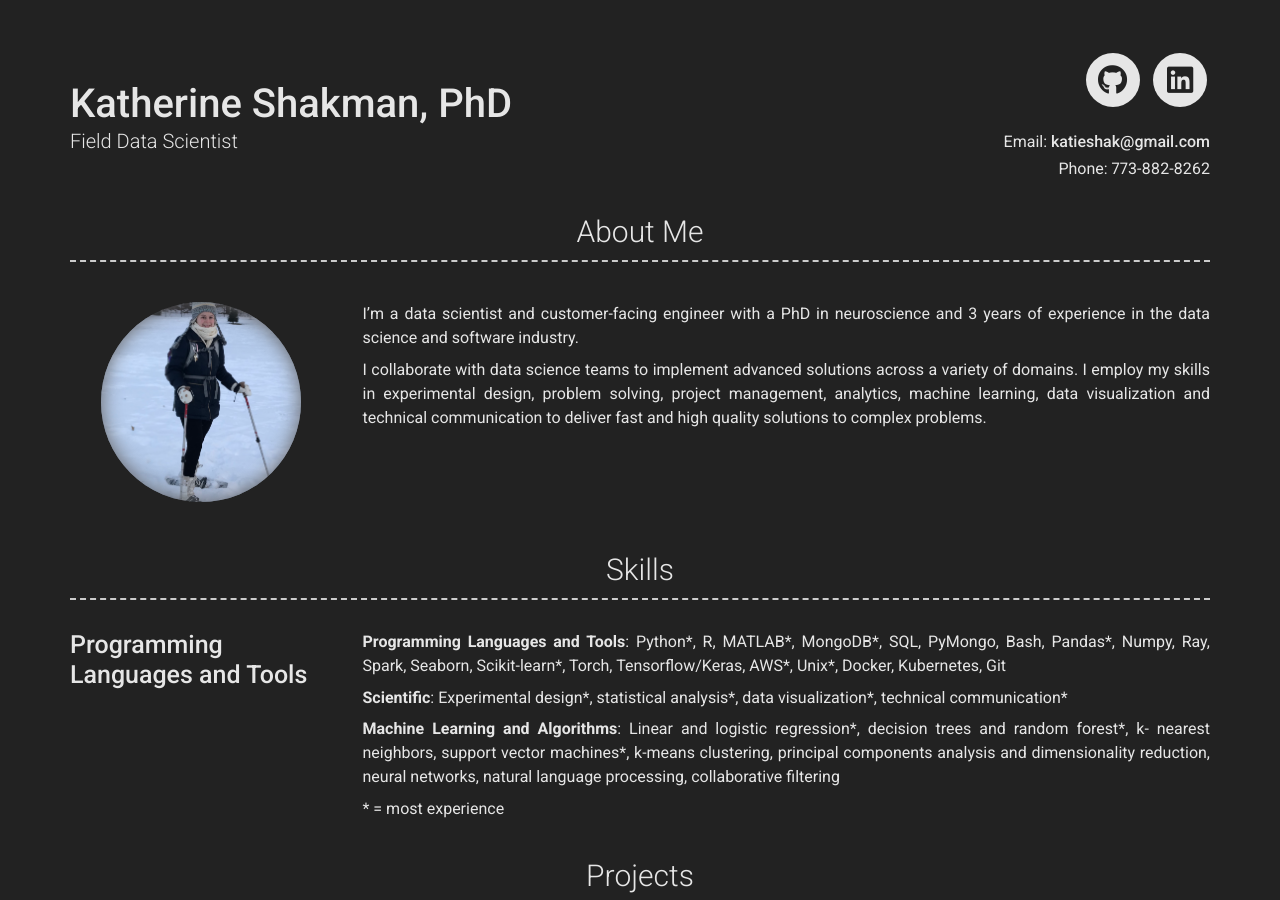
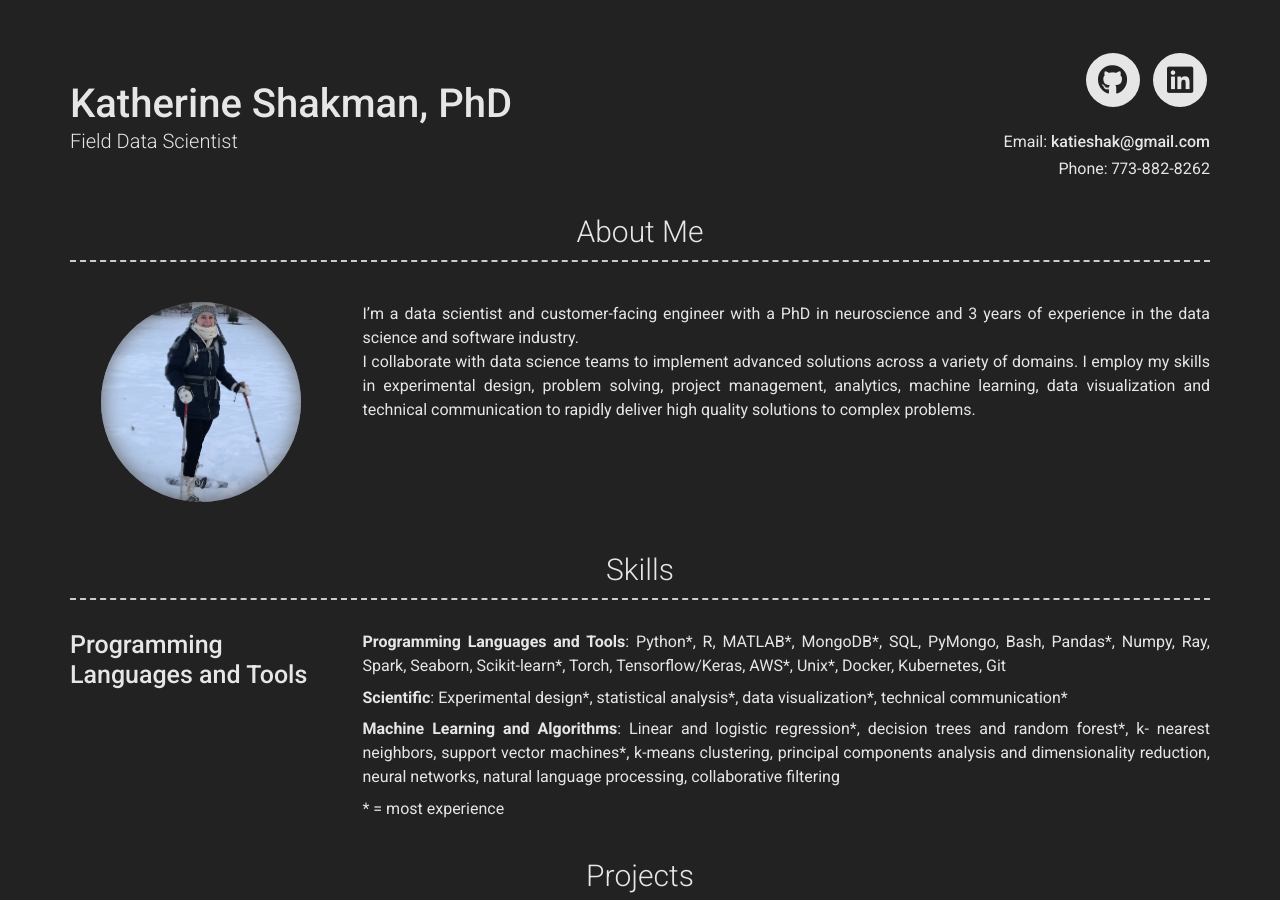
Before and after one commit to katieshakman/katieshakman.github.io, a Jekyll site: the page built from index.md, in a window 1280 px wide and 900 px high. Built offline with Jekyll 4.4.1, drawn with Linux system fonts in a browser that asks for light colours; nearby versions of some CDN libraries.

Commit message:
Changed wording in bio.

```diff
--- a/_config.yml
+++ b/_config.yml
@@ -54,10 +54,9 @@ github_username:  katieshakman
 about_profile_image: images/Katie_Snowshoe_Cropped_Small.jpg #Google Profile Picture.png #insight-headshot-linkedin-version.jpeg
 about_content: | # this will include new lines to allow paragraphs
  I'm a data scientist and customer-facing engineer with a PhD in neuroscience and 3 years of experience in the data science and software industry.
-
  I collaborate with data science teams to implement advanced solutions across a variety of domains.
  I employ my skills in experimental design, problem solving, project management, analytics, machine learning, data visualization and technical communication
- to deliver fast and high quality solutions to complex problems.
+ to rapidly deliver high quality solutions to complex problems.
 
 content:
   - title: Skills # Title for the section
```
